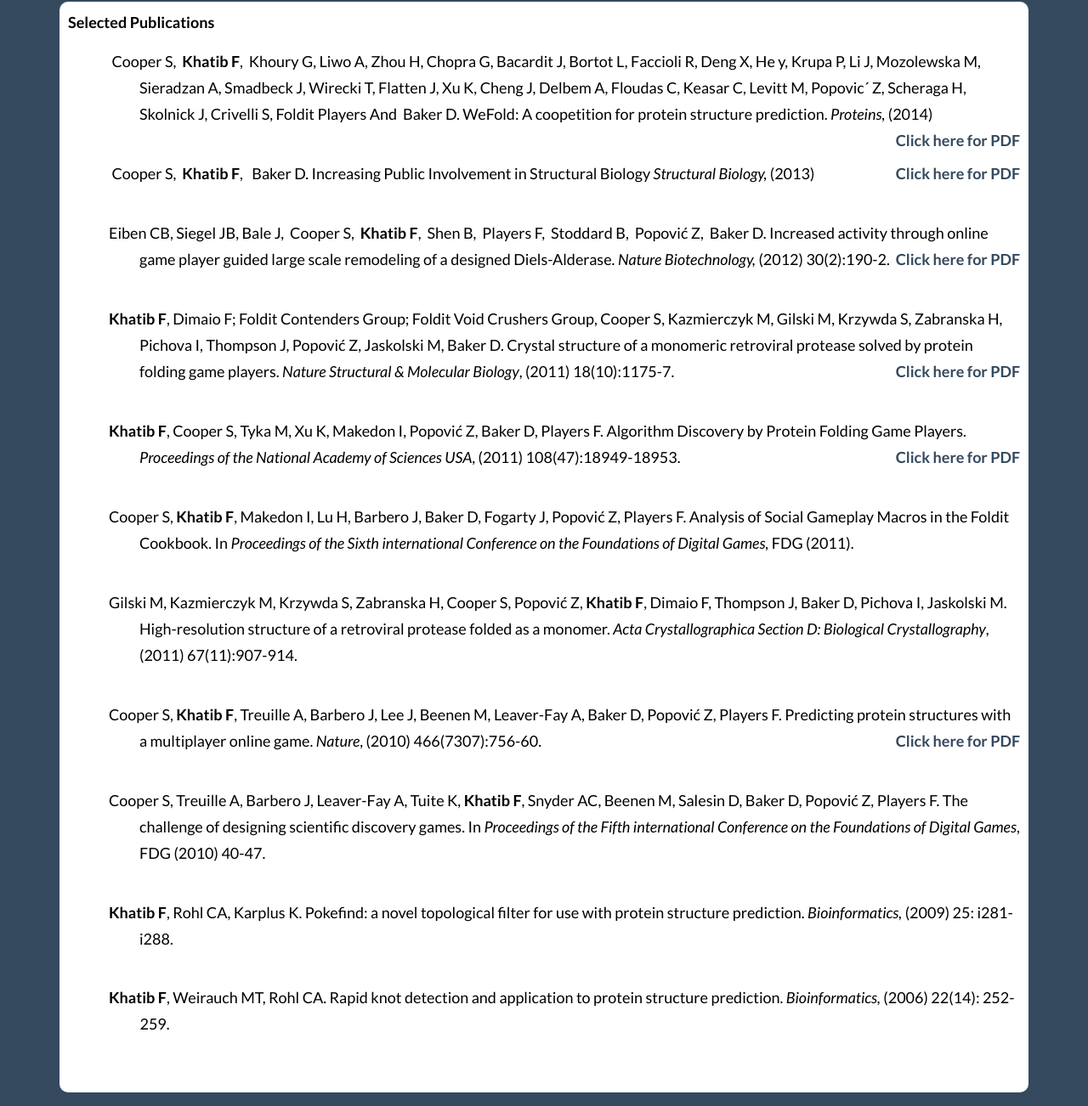
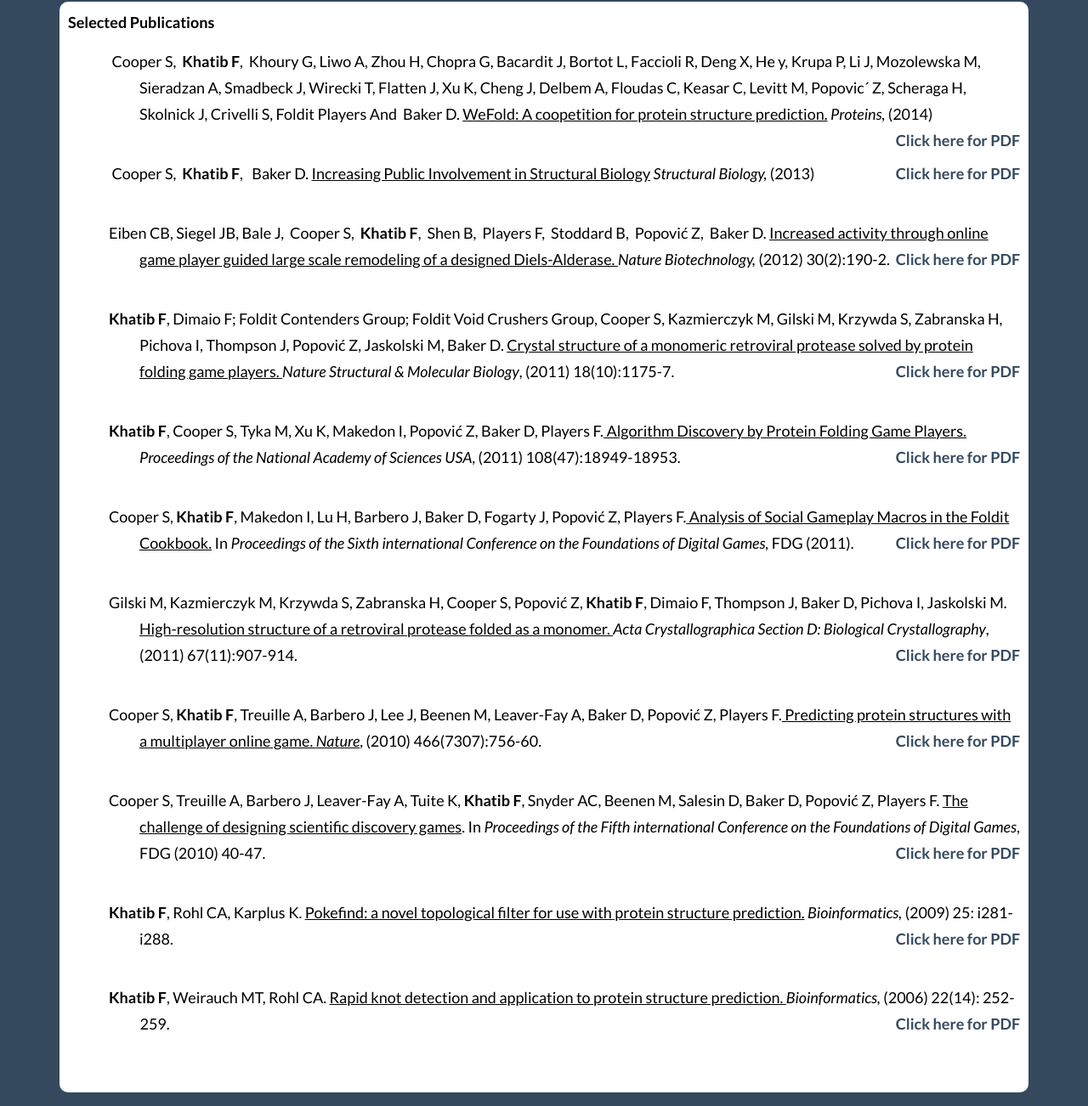
Before and after one commit to shashankmucheli/KhatibLab, a website: page publications.html in a window 1280 px wide. Shown: the part 198-1500 px from the top of the page at 85% size. Drawn offline with Linux system fonts and the light colour scheme.

```diff
--- a/publications.html
+++ b/publications.html
@@ -102,7 +102,7 @@
 					Keasar C, Levitt M, Popovic´ Z, Scheraga H, Skolnick J,
 					Crivelli S, Foldit Players And
 
-					<span style="text-indent: -27pt;">&nbsp;Baker D.&nbsp;WeFold: A coopetition for protein structure prediction.</span>
+					<span style="text-indent: -27pt;">&nbsp;Baker D.&nbsp;<u>WeFold: A coopetition for protein structure prediction.</u></span>
 					<em style="text-indent: -27pt;">Proteins, </em>
 					<span style="text-indent: -27pt;">(2014)</span>
 					<a class="research_links" target="_blank" href="Papers/WeFold-final.pdf">Click here for PDF</a>
@@ -111,7 +111,7 @@
 			<p style="margin: 0in 0in 6pt 63pt; text-indent: -27pt;">
 					<strong><span style="font-weight: normal;">&nbsp;</span></strong>Cooper S,&nbsp;
 					<strong>Khatib F</strong><strong><span style="font-weight: normal;">,&nbsp;</span></strong>
-					<span style="text-indent: -27pt;">&nbsp;Baker D.&nbsp;Increasing Public Involvement in Structural Biology</span>
+					<span style="text-indent: -27pt;">&nbsp;Baker D.&nbsp;<u>Increasing Public Involvement in Structural Biology</u></span>
 					<em style="text-indent: -27pt;">Structural Biology, </em>
 					<span style="text-indent: -27pt;">(2013) </span>
 					<a class="research_links" target="_blank" href="Papers/StructureCommentary.pdf">Click here for PDF</a>
@@ -125,27 +125,27 @@
 					<strong style="text-indent: -27pt;"><span style="font-weight: normal;">Players F,&nbsp;</span></strong>
 					<span style="text-indent: -27pt;">Stoddard B,&nbsp;</span>
 					<strong style="text-indent: -27pt;"><span style="font-weight: normal;">Popović Z,</span></strong>
-					<span style="text-indent: -27pt;">&nbsp;Baker D.&nbsp;Increased activity through online game player guided large scale remodeling of a designed Diels-Alderase. </span>
+					<span style="text-indent: -27pt;">&nbsp;Baker D.&nbsp;<u>Increased activity through online game player guided large scale remodeling of a designed Diels-Alderase. </u></span>
 					<em style="text-indent: -27pt;">Nature Biotechnology, </em>
 					<span style="text-indent: -27pt;">(2012) 30(2):190-2.</span>
 					<a class="research_links" target="_blank" href="Papers/NatureBiotech.pdf">Click here for PDF</a>
 				</p>
 				<br />
-				<p style="margin: 0in 0in 6pt 63pt; text-indent: -27pt;"><strong>Khatib F</strong><strong><span style="font-weight: normal;">, Dimaio F; Foldit Contenders Group; Foldit Void Crushers Group, Cooper S, Kazmierczyk M, Gilski M, Krzywda S, Zabranska H, Pichova I, Thompson J, Popović Z, Jaskolski M, Baker D.</span></strong> Crystal structure of a monomeric retroviral protease solved by protein folding game players. <strong><em><span style="font-weight: normal;">Nature Structural &amp; Molecular Biology</span></em></strong><strong><span style="font-weight: normal;">, (2011) 18(10):1175-7.</span></strong><a class="research_links" target="_blank" href="Papers/nsmb.2119.pdf">Click here for PDF</a></p>
+				<p style="margin: 0in 0in 6pt 63pt; text-indent: -27pt;"><strong>Khatib F</strong><strong><span style="font-weight: normal;">, Dimaio F; Foldit Contenders Group; Foldit Void Crushers Group, Cooper S, Kazmierczyk M, Gilski M, Krzywda S, Zabranska H, Pichova I, Thompson J, Popović Z, Jaskolski M, Baker D.</span></strong> <u>Crystal structure of a monomeric retroviral protease solved by protein folding game players. </u><strong><em><span style="font-weight: normal;">Nature Structural &amp; Molecular Biology</span></em></strong><strong><span style="font-weight: normal;">, (2011) 18(10):1175-7.</span></strong><a class="research_links" target="_blank" href="Papers/nsmb.2119.pdf">Click here for PDF</a></p>
 				<br />
-				<p style="margin: 0in 0in 6pt 63pt; text-indent: -27pt;"><strong>Khatib F</strong><strong><span style="font-weight: normal;">, Cooper S, Tyka M, Xu K, Makedon I, Popović Z, Baker D, Players F.</span></strong> Algorithm Discovery by Protein Folding Game Players. <strong><em><span style="font-weight: normal;">Proceedings of the National Academy of Sciences USA</span></em></strong><span style="font-weight: normal;">, (2011)&nbsp;108(47):18949-18953.</span><a class="research_links" target="_blank" href="Papers/PNAS-2011-Khatib-1115898108.pdf">Click here for PDF</a></p>
+				<p style="margin: 0in 0in 6pt 63pt; text-indent: -27pt;"><strong>Khatib F</strong><strong><span style="font-weight: normal;">, Cooper S, Tyka M, Xu K, Makedon I, Popović Z, Baker D, Players F.</span></strong><u> Algorithm Discovery by Protein Folding Game Players. </u><strong><em><span style="font-weight: normal;">Proceedings of the National Academy of Sciences USA</span></em></strong><span style="font-weight: normal;">, (2011)&nbsp;108(47):18949-18953.</span><a class="research_links" target="_blank" href="Papers/PNAS-2011-Khatib-1115898108.pdf">Click here for PDF</a></p>
 				<br />
-				<p style="margin: 0in 0in 6pt 63pt; text-indent: -27pt;"><strong><span style="font-weight: normal;">Cooper S, </span>Khatib F</strong><strong><span style="font-weight: normal;">, Makedon I, Lu H, Barbero J, Baker D, Fogarty J, Popović Z, Players F. Analysis of Social Gameplay Macros in the Foldit Cookbook. In <em>Proceedings of the Sixth international Conference on the Foundations of Digital Games,</em> FDG (2011).</span></strong></p>
+				<p style="margin: 0in 0in 6pt 63pt; text-indent: -27pt;"><strong><span style="font-weight: normal;">Cooper S, </span>Khatib F</strong><strong><span style="font-weight: normal;">, Makedon I, Lu H, Barbero J, Baker D, Fogarty J, Popović Z, Players F.<u> Analysis of Social Gameplay Macros in the Foldit Cookbook.</u> In <em>Proceedings of the Sixth international Conference on the Foundations of Digital Games,</em> FDG (2011).</span></strong><a class="research_links" target="_blank" href="Papers/fdg2011.pdf">Click here for PDF</a></p>
 				<br />
-				<p style="margin: 0in 0in 6pt 63pt; text-indent: -27pt;"><strong><span style="font-weight: normal;">Gilski M, Kazmierczyk M, Krzywda S, Zabranska H, Cooper S, Popović Z, </span>Khatib F</strong><strong><span style="font-weight: normal;">, Dimaio F, Thompson J, Baker D, Pichova I, Jaskolski M.</span></strong> High-resolution structure of a retroviral protease folded as a monomer. <strong><em><span style="font-weight: normal;">Acta Crystallographica Section D: Biological Crystallography</span></em></strong><strong><span style="font-weight: normal;">, (2011) 67(11):907-914.</span></strong></p>
+				<p style="margin: 0in 0in 6pt 63pt; text-indent: -27pt;"><strong><span style="font-weight: normal;">Gilski M, Kazmierczyk M, Krzywda S, Zabranska H, Cooper S, Popović Z, </span>Khatib F</strong><strong><span style="font-weight: normal;">, Dimaio F, Thompson J, Baker D, Pichova I, Jaskolski M.</span></strong> <u>High-resolution structure of a retroviral protease folded as a monomer. </u><strong><em><span style="font-weight: normal;">Acta Crystallographica Section D: Biological Crystallography</span></em></strong><strong><span style="font-weight: normal;">, (2011) 67(11):907-914.</span></strong><a class="research_links" target="_blank" href="Papers/ActaCrystallographica.pdf">Click here for PDF</a></p>
 				<br />
-				<p style="margin: 0in 0in 6pt 63pt; text-indent: -27pt;"><strong><span style="font-weight: normal;">Cooper S, </span>Khatib F</strong><strong><span style="font-weight: normal;">, Treuille A, Barbero J, Lee J, Beenen M, Leaver-Fay A, Baker D, Popović Z, Players F. Predicting protein structures with a multiplayer online game. <em>Nature</em>, (2010) 466(7307):756-60.</span></strong><a class="research_links" target="_blank" href="Papers/naturePaper.pdf">Click here for PDF</a></p>
+				<p style="margin: 0in 0in 6pt 63pt; text-indent: -27pt;"><strong><span style="font-weight: normal;">Cooper S, </span>Khatib F</strong><strong><span style="font-weight: normal;">, Treuille A, Barbero J, Lee J, Beenen M, Leaver-Fay A, Baker D, Popović Z, Players F.<u> Predicting protein structures with a multiplayer online game. <em>Nature</em></u>, (2010) 466(7307):756-60.</span></strong><a class="research_links" target="_blank" href="Papers/naturePaper.pdf">Click here for PDF</a></p>
 				<br />
-				<p style="margin: 0in 0in 6pt 63pt; text-indent: -27pt;"><strong><span style="font-weight: normal;">Cooper S, Treuille A, Barbero J, Leaver-Fay A, Tuite K, </span>Khatib F</strong><strong><span style="font-weight: normal;">, Snyder AC, Beenen M, Salesin D, Baker D, Popović Z, Players F. The challenge of designing scientific discovery games. In <em>Proceedings of the Fifth international Conference on the Foundations of Digital Games</em>, FDG (2010) 40-47.</span></strong></p>
+				<p style="margin: 0in 0in 6pt 63pt; text-indent: -27pt;"><strong><span style="font-weight: normal;">Cooper S, Treuille A, Barbero J, Leaver-Fay A, Tuite K, </span>Khatib F</strong><strong><span style="font-weight: normal;">, Snyder AC, Beenen M, Salesin D, Baker D, Popović Z, Players F. <u>The challenge of designing scientific discovery games</u>. In <em>Proceedings of the Fifth international Conference on the Foundations of Digital Games</em>, FDG (2010) 40-47.</span></strong><a class="research_links" target="_blank" href="Papers/foldit-fdg2010.pdf">Click here for PDF</a></p>
 				<br />
-				<p style="margin: 0in 0in 6pt 63pt; text-indent: -27pt;"><strong>Khatib F</strong><strong><span style="font-weight: normal;">, Rohl CA, Karplus K. </span></strong><span>Pokefind: a novel topological filter for use with protein structure prediction.</span> <em>Bioinformatics, </em>(2009) 25: i281-i288.</p>
+				<p style="margin: 0in 0in 6pt 63pt; text-indent: -27pt;"><strong>Khatib F</strong><strong><span style="font-weight: normal;">, Rohl CA, Karplus K. </span></strong><span><u>Pokefind: a novel topological filter for use with protein structure prediction.</u></span> <em>Bioinformatics, </em>(2009) 25: i281-i288.<a class="research_links" target="_blank" href="Papers/Pokefind.pdf">Click here for PDF</a></p>
 				<br />
-				<p style="margin: 0in 0in 6pt 63.35pt; text-indent: -27.35pt;"><strong>Khatib F</strong><strong><span style="font-weight: normal;">, Weirauch MT, Rohl CA. </span></strong>Rapid knot detection and application to protein structure prediction. <em>Bioinformatics,</em> (2006) 22(14): 252-259.</p>
+				<p style="margin: 0in 0in 6pt 63.35pt; text-indent: -27.35pt;"><strong>Khatib F</strong><strong><span style="font-weight: normal;">, Weirauch MT, Rohl CA. </span></strong><u>Rapid knot detection and application to protein structure prediction. </u><em>Bioinformatics,</em> (2006) 22(14): 252-259.<a class="research_links" target="_blank" href="Papers/Knotfind.pdf">Click here for PDF</a></p>
 
 
 				<p>&nbsp;</p>
```
Also changed, not shown: cv.html (+1 -1 lines), 5 other files.
